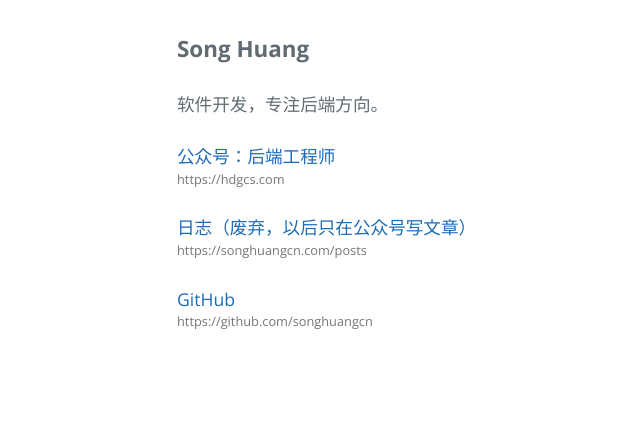
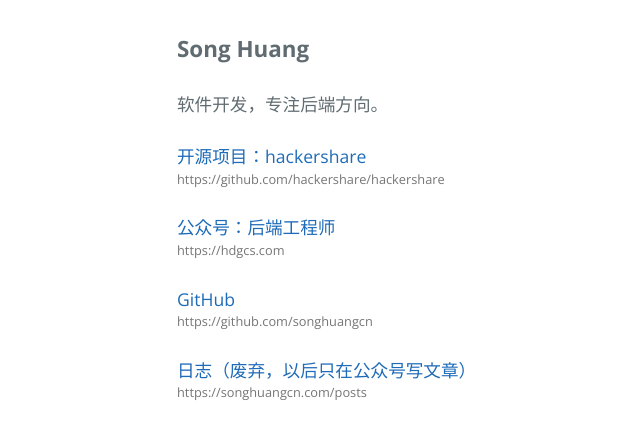
Before and after one commit to songhuangcn/songhuangcn.github.io, a Jekyll site: the page built from index.html, in a window 1280 px wide. Shown: the top 439 px of the page, without its empty margins (47-687 px from the left). Built offline with Jekyll 4.4.1, drawn with Linux system fonts in a browser that asks for light colours.

Commit message:
add hackershare link

```diff
--- a/index.html
+++ b/index.html
@@ -4,10 +4,22 @@ layout: default
 
 <div class="font-lg mb"><strong>{{ site.title }}</strong></div>
 <div class="mb">{{ site.description }}</div>
+<a href="https://github.com/hackershare/hackershare">
+  <div class="mb">
+    <div>开源项目：hackershare</div>
+    <div class="hint">https://github.com/hackershare/hackershare</div>
+  </div>
+</a>
 <a href="https://hdgcs.com">
   <div class="mb">
     <div>公众号：后端工程师</div>
     <div class="hint">https://hdgcs.com</div>
+  </div>
+</a>
+<a href="https://github.com/songhuangcn">
+  <div class="mb">
+    <div>GitHub</div>
+    <div class="hint">https://github.com/songhuangcn</div>
   </div>
 </a>
 <a href="{{ '/posts' | absolute_url }}">
@@ -16,9 +28,3 @@ layout: default
     <div class="hint">{{ '/posts' | absolute_url }}</div>
   </div>
 </a>
-<a href="https://github.com/songhuangcn">
-  <div class="mb">
-    <div>GitHub</div>
-    <div class="hint">https://github.com/songhuangcn</div>
-  </div>
-</a>
```
